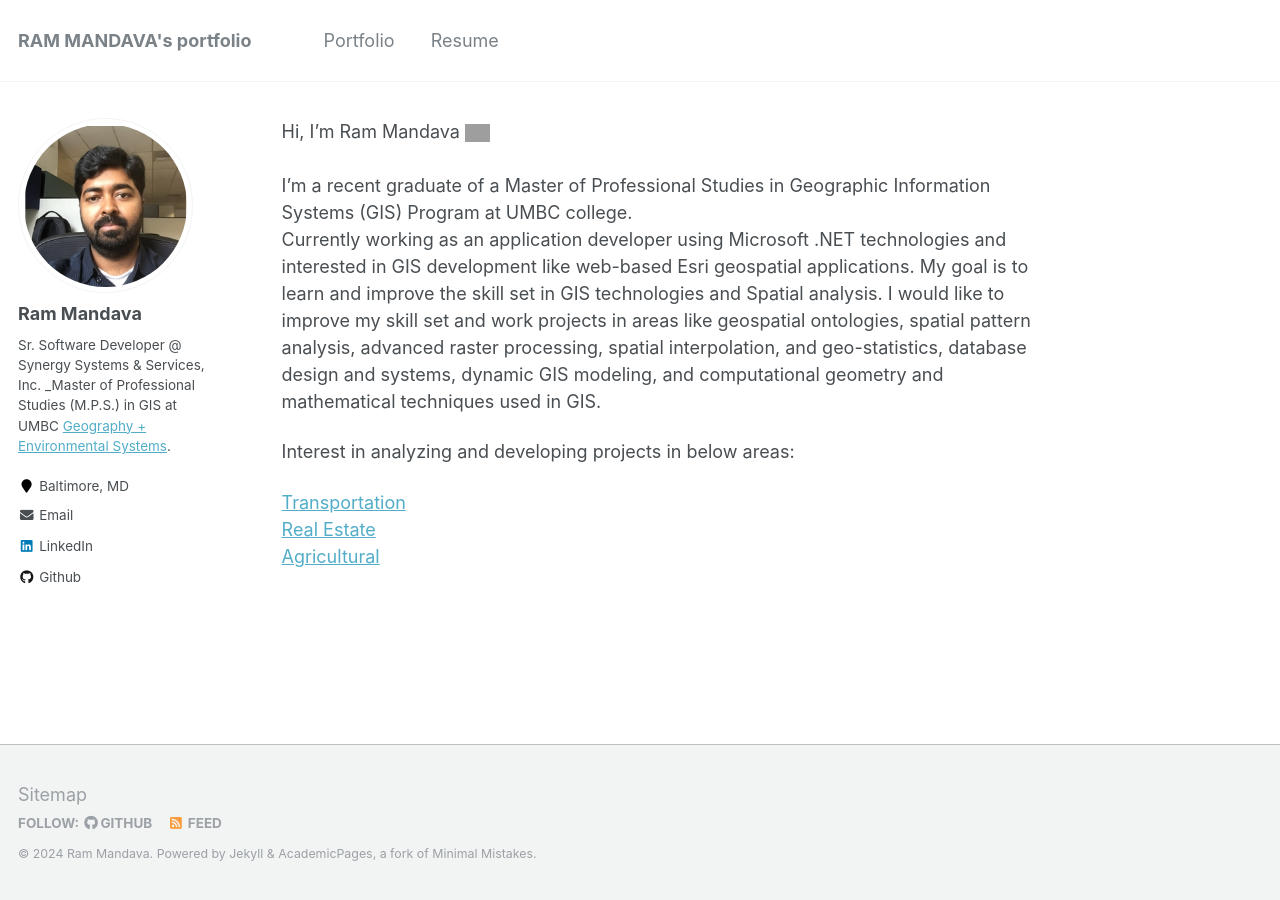
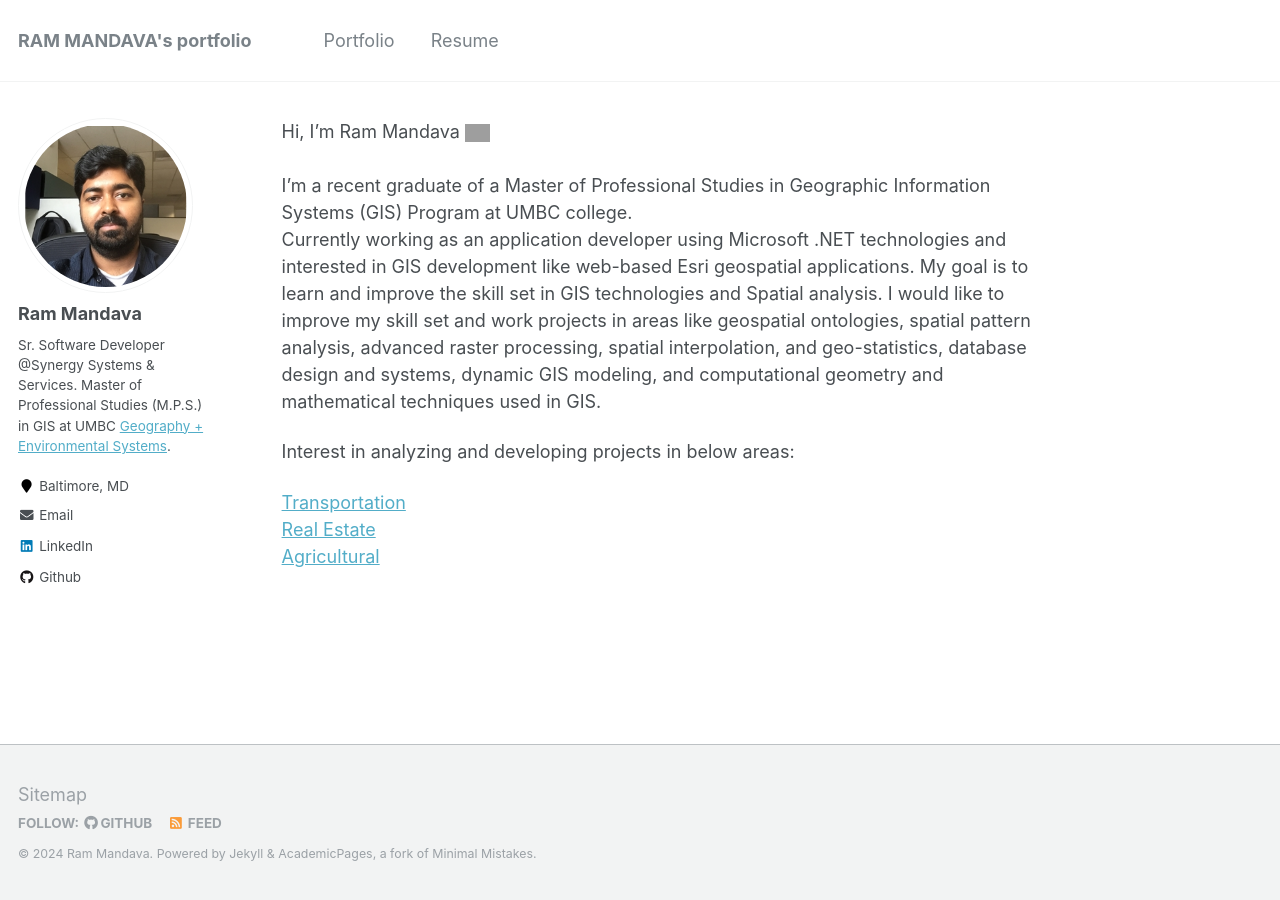
Before and after one commit to mandavaram/mandavaram.github.io, a Jekyll site: the page built from index.md, in a window 1280 px wide. Built offline with Jekyll 4.4.1, drawn with Linux system fonts in a browser that asks for light colours; our own code applies the rules of GitHub Pages for plain Markdown files; grey boxes are pictures that could not be loaded.

Commit message:
Update _config.yml

```diff
--- a/_config.yml
+++ b/_config.yml
@@ -82,8 +82,8 @@
 author:
   name             : "Ram Mandava"
   avatar           : "profile.png"
-  bio              : "Sr. Software Developer @ Synergy Systems & Services, Inc.
-                      _Master of Professional Studies (M.P.S.) in GIS at UMBC <a href='https://ges.umbc.edu/'>Geography + Environmental Systems</a>."
+  bio              : "Sr. Software Developer @Synergy Systems & Services.
+                      Master of Professional Studies (M.P.S.) in GIS at UMBC <a href='https://ges.umbc.edu/'>Geography + Environmental Systems</a>."
   location         : "Baltimore, MD"
   employer         :
   pubmed           : #"https://www.ncbi.nlm.nih.gov/pubmed/?term=john+snow"
```
